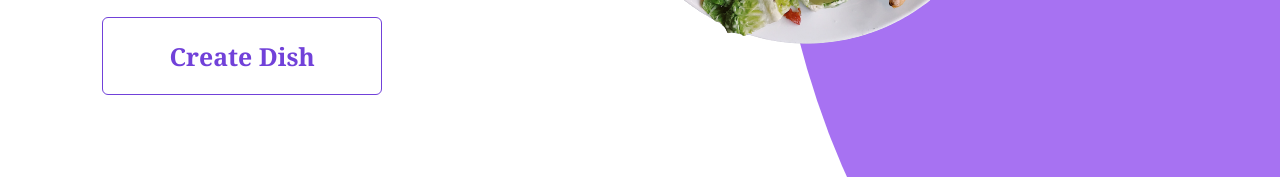
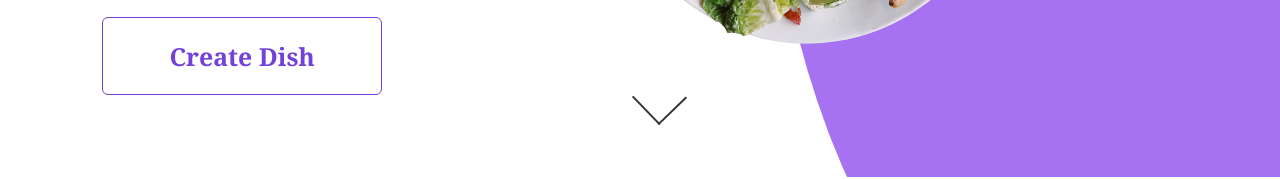
Before and after one commit to anas322/recipes-app, a Vue app: page / in a window 1280 px wide. Shown: the part 623-802 px from the top of the page. Built offline with nearby package versions, Linux system fonts and the light colour scheme.

Commit message:
add the arrow animation

```diff
--- a/src/pages/LandView.vue
+++ b/src/pages/LandView.vue
@@ -1,17 +1,14 @@
 <template>
-  <section class="container">
+  <section id="landPage">
     <div class="row">
-      <img src="../assets/dish1.png" alt="food dish" />
+      <img class="dish" src="../assets/dish1.png" alt="food dish" />
       <div class="col col-1">
         <h1>Make your today's <span>meal !</span></h1>
         <base-button link to="#" mode="flat"> Create Dish </base-button>
       </div>
       <div class="col col-2"></div>
     </div>
-    <!-- <img
-      class="arrow"
-      src="https://img.icons8.com/plasticine/100/000000/love-arrow.png"
-    /> -->
+    <div class="arrow"></div>
   </section>
 </template>
 
@@ -20,14 +17,14 @@ export default {};
 </script>
 
 <style>
-.container {
+#landPage {
   position: relative;
 }
 .row {
   min-height: 100vh;
   display: flex;
 }
-.row img {
+.row .dish {
   position: absolute;
   top: 21%;
   left: 46%;
@@ -59,25 +56,28 @@ export default {};
   font-size: 155%;
   font-weight: bolder;
 }
-/* .arrow {
+.arrow {
   position: absolute;
-  top: 1px;
-  left: 82%;
+  bottom: 60px;
+  left: 50%;
   transform: rotate(136deg);
-  width: 45px;
+  width: 39px;
+  height: 39px;
+  border-top: 2px solid #333;
+  border-right: 2px solid #333;
   animation: shake 1s ease-in-out infinite;
 }
 @keyframes shake {
   0% {
-    top: 10px;
+    bottom: 60px;
   }
   50% {
-    top: 20px;
+    bottom: 45px;
   }
   100% {
-    top: 10px;
+    bottom: 60px;
   }
-} */
+}
 .col-2 {
   background: var(--light-purple);
   clip-path: ellipse(80% 90% at 100% 52%);
```
